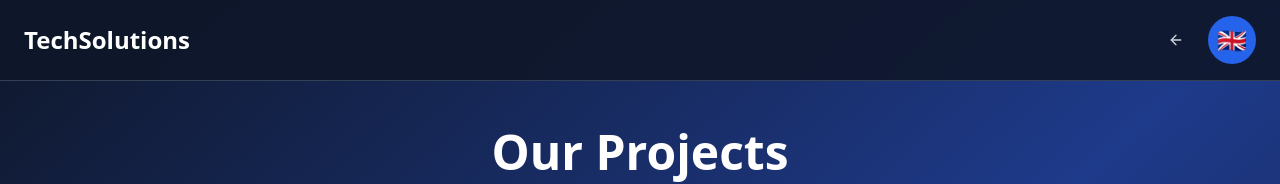
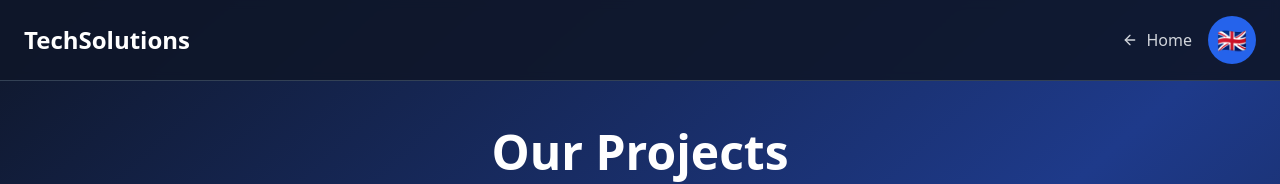
Before and after one commit to fifo033/bilingual-tech-front, a React (Vite) app: page /projects in a window 1280 px wide. Shown: the top 184 px of the page. Built offline with nearby package versions, Linux system fonts and the light colour scheme.

Commit message:
Fix: Add missing translation key
The error "Property 'back_home' does not exist" indicates a missing translation key. This commit adds the `back_home` key to the translation objects in `src/pages/Projects.tsx` to resolve the error.

```diff
--- a/src/pages/Projects.tsx
+++ b/src/pages/Projects.tsx
@@ -1,3 +1,4 @@
+
 import React, { useState } from 'react';
 import { Link } from 'react-router-dom';
 import { ArrowLeft, ExternalLink, X, ChevronLeft, ChevronRight, Globe } from 'lucide-react';
@@ -205,7 +206,7 @@ const Projects = () => {
                 className="flex items-center space-x-2 text-gray-300 hover:text-white transition-colors"
               >
                 <ArrowLeft className="w-4 h-4" />
-                <span>{t.back_home}</span>
+                <span>{t.nav_home}</span>
               </Link>
 
               <DropdownMenu>
```
